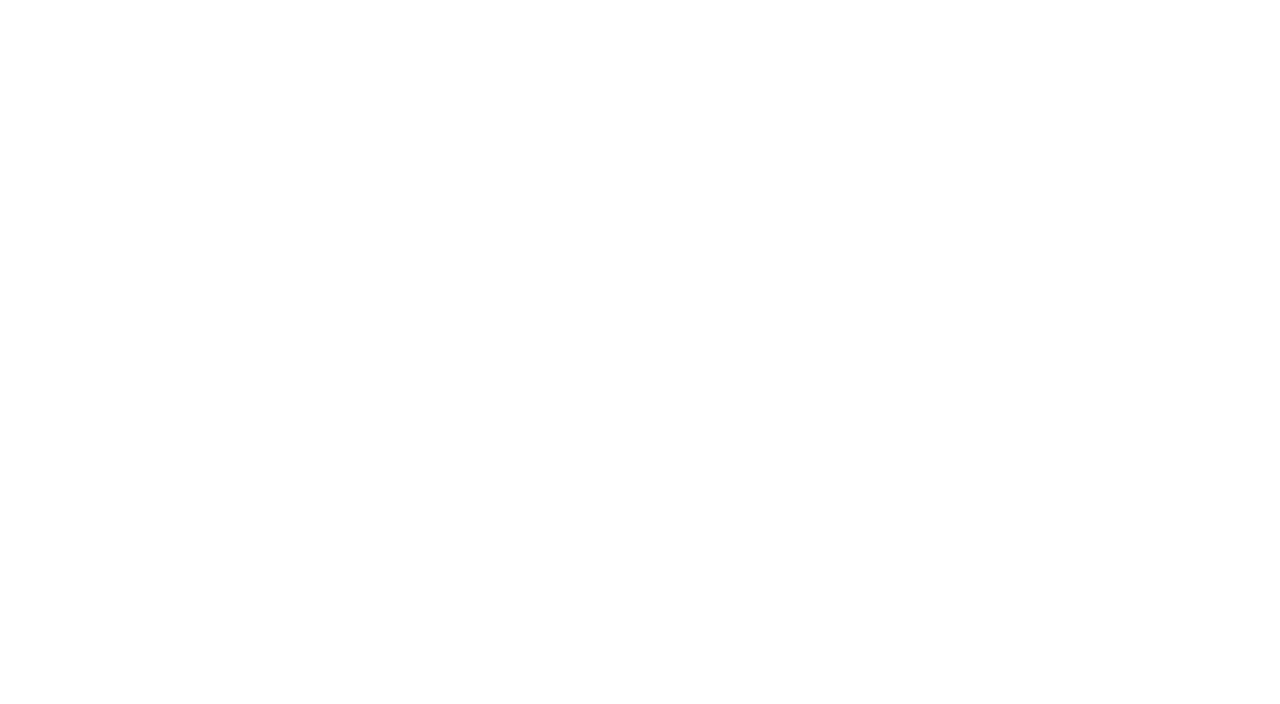
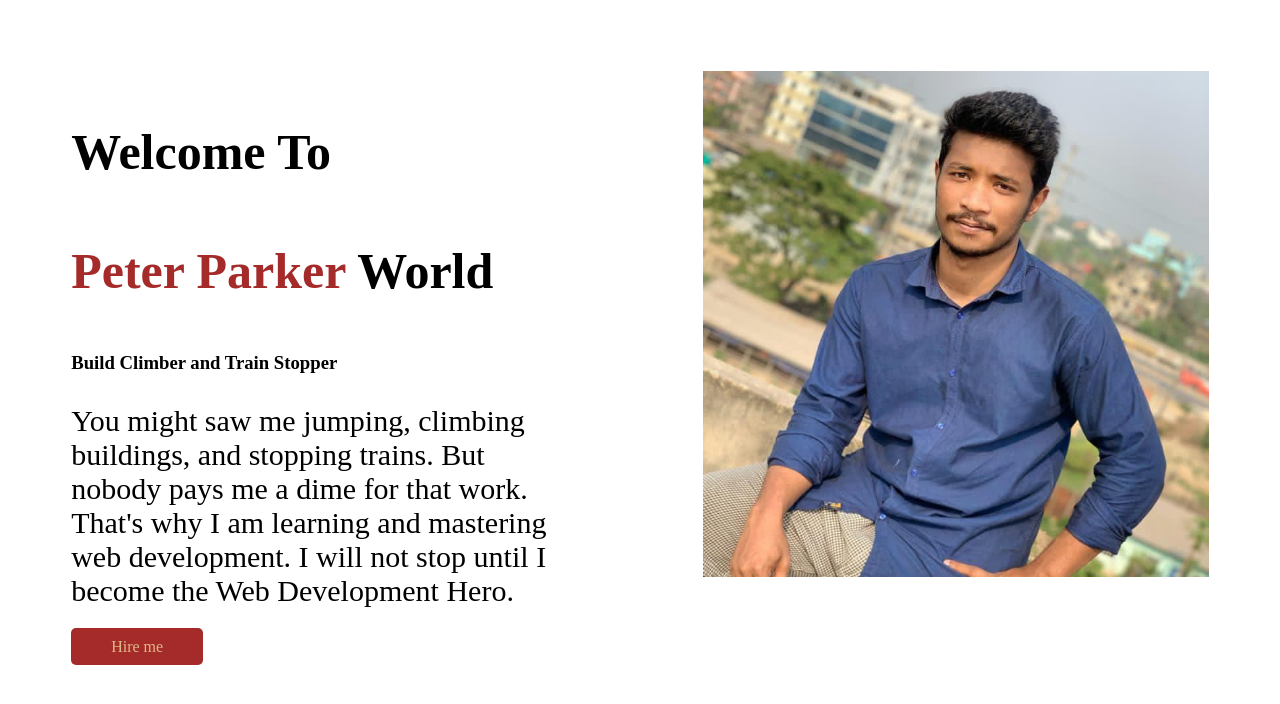
Before and after one commit to Naughtyboy331/developer-portfolio, a plain HTML site: page index.html in a window 1280 px wide. Drawn offline with Linux system fonts and the light colour scheme.

Commit message:
first section

```diff
--- a/index.html
+++ b/index.html
@@ -10,7 +10,21 @@
 </head>
 
 <body>
-
+    <section>
+        <div class="half-width">
+            <h1>Welcome To</h1>
+            <h1><span>Peter Parker</span> World</h1>
+            <h3>Build Climber and Train Stopper</h3>
+            <p>You might saw me jumping, climbing buildings, and stopping trains. But nobody pays me a dime for that
+                work.
+                That's why I
+                am learning and mastering web development. I will not stop until I become the Web Development Hero.</p>
+            <a class="link-button" target="blank" href="https://www.linkedin.com/in/shoyeb-akter-2b18bb228/">Hire me</a>
+        </div>
+        <div class="half-width">
+            <img src="sa.jpg.jpg" alt="">
+        </div>
+    </section>
 </body>
 
 </html>
--- a/style.css
+++ b/style.css
@@ -0,0 +1,28 @@
+span {
+  color: brown;
+}
+section {
+  display: flex;
+}
+.half-width {
+  width: 50%;
+  padding: 5%;
+}
+.half-width img {
+  width: 100%;
+}
+.half-width h1 {
+  font-size: 50px;
+  padding: 10px 0px;
+}
+.half-width p {
+  font-size: 30px;
+  font-weight: 400;
+}
+.link-button {
+  text-decoration: none;
+  background-color: brown;
+  padding: 10px 40px;
+  border-radius: 5px;
+  color: burlywood;
+}
```
Also changed, not shown: msa.jpg.jpg (added), sa.jpg.jpg (added).
